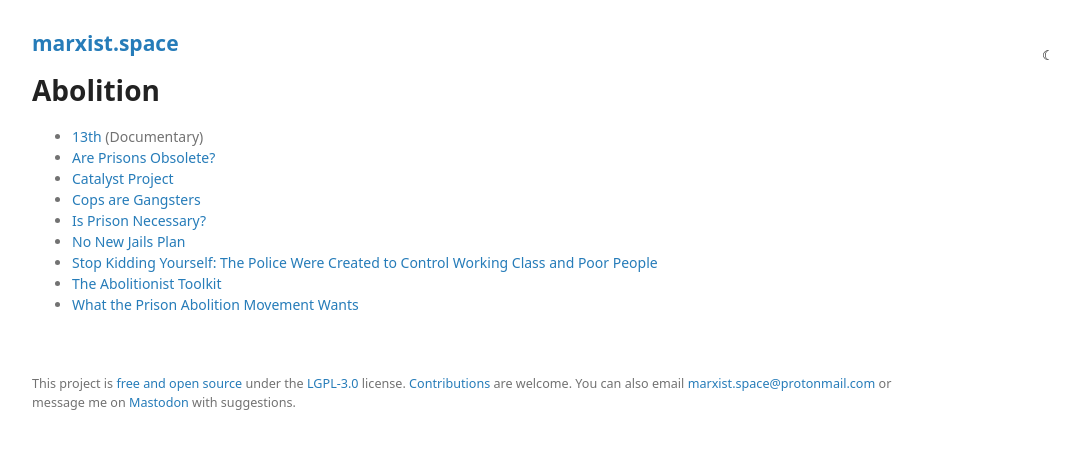
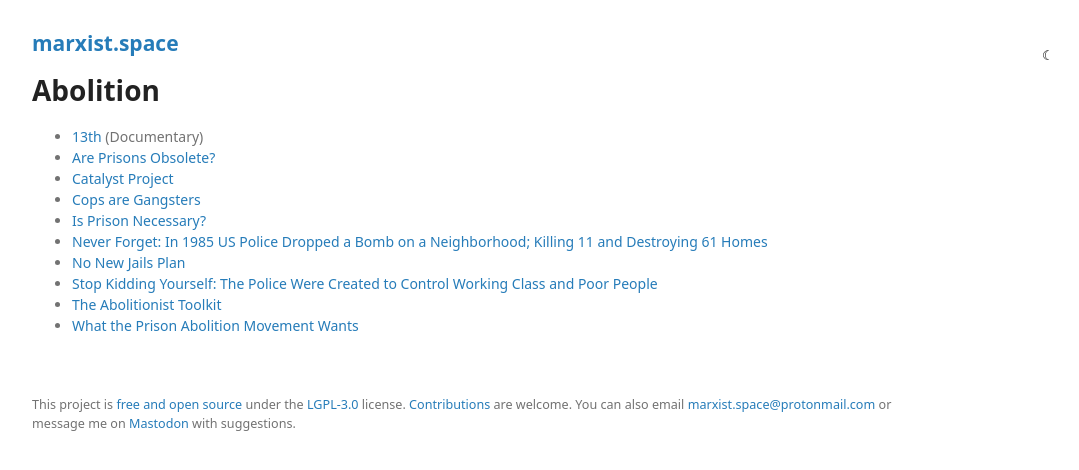
Before and after one commit to prolesoft/marxist.space, a Jekyll site: the page built from abolition.md, in a window 1280 px wide. Shown: the top 470 px of the page, without its empty margins (178-1257 px from the left). Built offline with Jekyll 4.4.1, drawn with Linux system fonts in a browser that asks for light colours; our own code applies the rules of GitHub Pages for plain Markdown files.

Commit message:
abolition.md

```diff
--- a/abolition.md
+++ b/abolition.md
@@ -12,6 +12,7 @@ permalink: /abolition/
 * [Catalyst Project](https://collectiveliberation.org/)
 * [Cops are Gangsters](http://kersplebedeb.com/posts/cops-are-gangsters/)
 * [Is Prison Necessary?](https://www.nytimes.com/2019/04/17/magazine/prison-abolition-ruth-wilson-gilmore.html)
+* [Never Forget: In 1985 US Police Dropped a Bomb on a Neighborhood; Killing 11 and Destroying 61 Homes](https://blackmainstreet.net/never-forget-1985-bombing-west-philedelphia-pa/)
 * [No New Jails Plan](https://drive.google.com/file/d/1dDNc5I-vLsY2eVRXZBNJz2OPbsw5lfT5/view)
 * [Stop Kidding Yourself: The Police Were Created to Control Working Class and Poor People](https://www.lawcha.org/2014/12/29/stop-kidding-police-created-control-working-class-poor-people/)
 * [The Abolitionist Toolkit](http://criticalresistance.org/resources/the-abolitionist-toolkit/)
```
Also changed, not shown: misc.md (+0 -1 lines).
